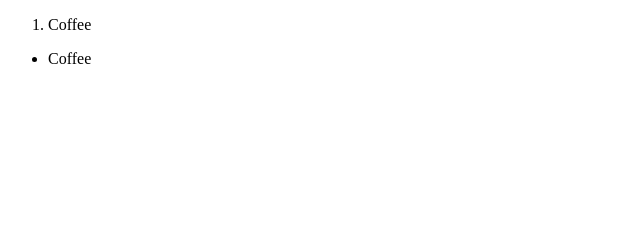
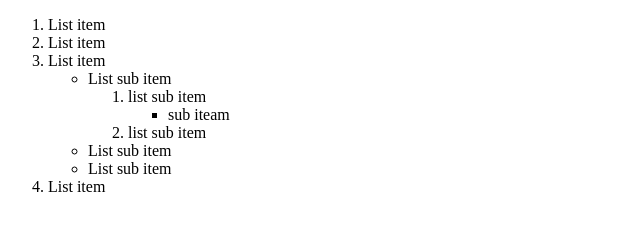
Before and after one commit to PriyanshuVatsal/Frontend, a plain HTML site: page HTML/1_List.html in a window 1280 px wide. Shown: the whole page, without its empty margins (0-640 px from the left). Drawn offline with Linux system fonts and the light colour scheme.

Commit message:
List complete

```diff
--- a/HTML/1_List.html
+++ b/HTML/1_List.html
@@ -3,15 +3,29 @@
 <head>
     <meta charset="UTF-8">
     <meta name="viewport" content="width=device-width, initial-scale=1.0">
-    <title>Document</title>
+    <title>List</title>
 </head>
 <body>
     <ol>
-        <li>Coffee</li>
+        <li>List item</li>
+        <li>List item</li>
+        <li>List item
+            <ul>
+                <li>List sub item
+                    <ol>
+                        <li>list sub item
+                            <ul>
+                                <li>sub iteam</li>
+                            </ul>
+                        </li>
+                        <li>list sub item</li>
+                    </ol>
+                </li>
+                <li>List sub item</li>
+                <li>List sub item</li>
+            </ul>
+        </li>
+        <li>List item</li>
     </ol>
-
-    <ul>
-        <li>Coffee</li>
-    </ul>
 </body>
 </html>
```
Also changed, not shown: HTML/2_Table.html (added, +11 -0 lines).
